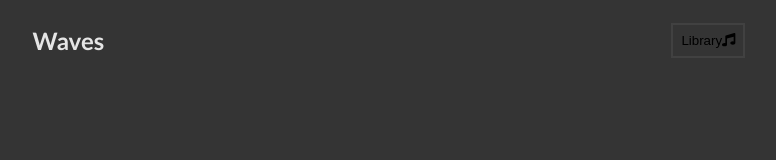
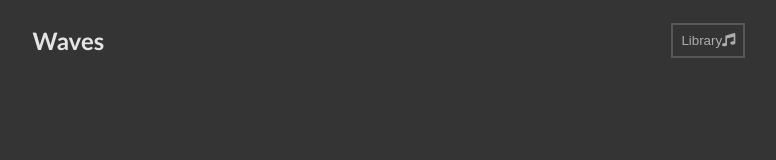
Before and after one commit to J-Nz/music-player, a React (Create React App) app: page / in a window 1280 px wide. Shown: the top 160 px of the page, without its empty margins (251-1027 px from the left). Built offline with nearby package versions, Linux system fonts and the light colour scheme.

Commit message:
color adjustments

```diff
--- a/src/styles/Nav.module.scss
+++ b/src/styles/Nav.module.scss
@@ -7,13 +7,14 @@
   button {
     background: transparent;
     cursor: pointer;
-    border: 2px solid rgb(65, 65, 65);
+    border: 2px solid rgb(88, 88, 88);
     padding: 0.5rem;
     transition: all 0.3s ease;
+    color: #adadad;
 
     &:hover {
       background: rgb(65, 65, 65);
-      color: #e3e3e3;
+      color: #f6f6f6;
     }
   }
 }
```
